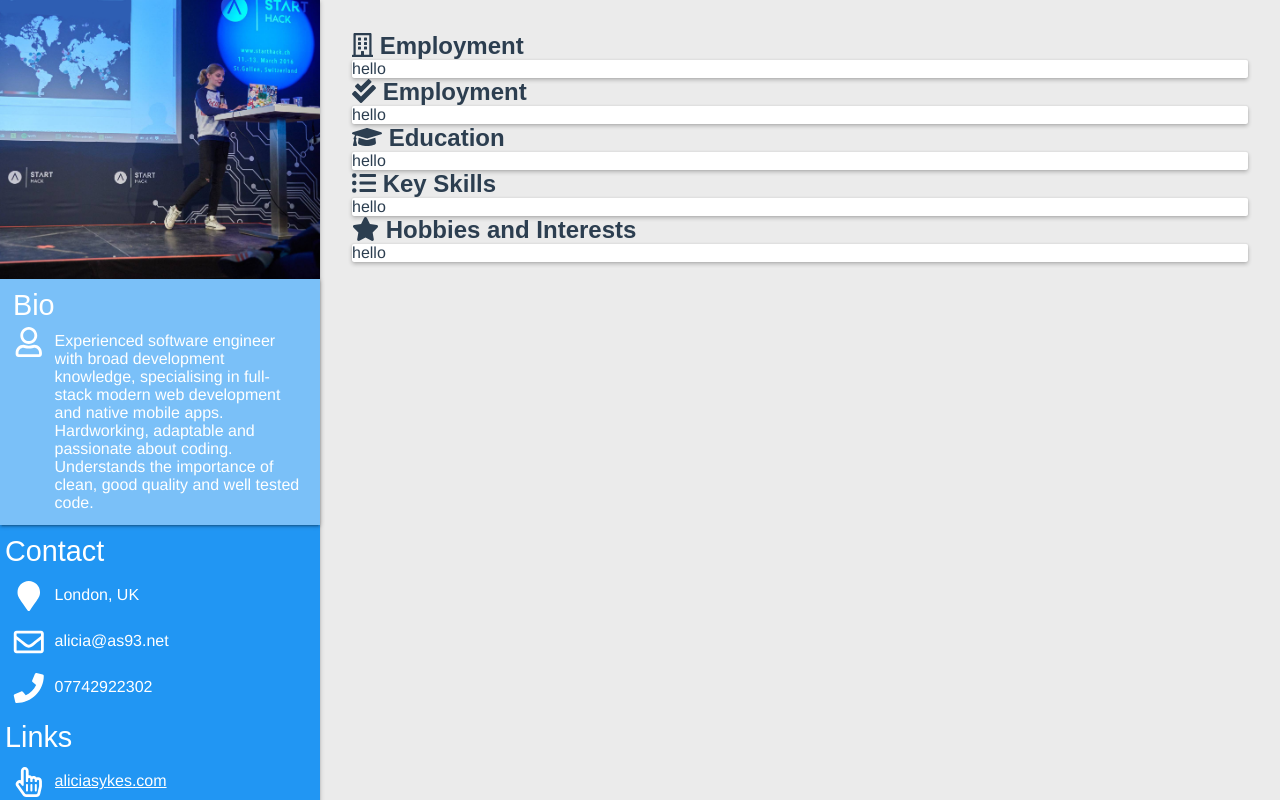
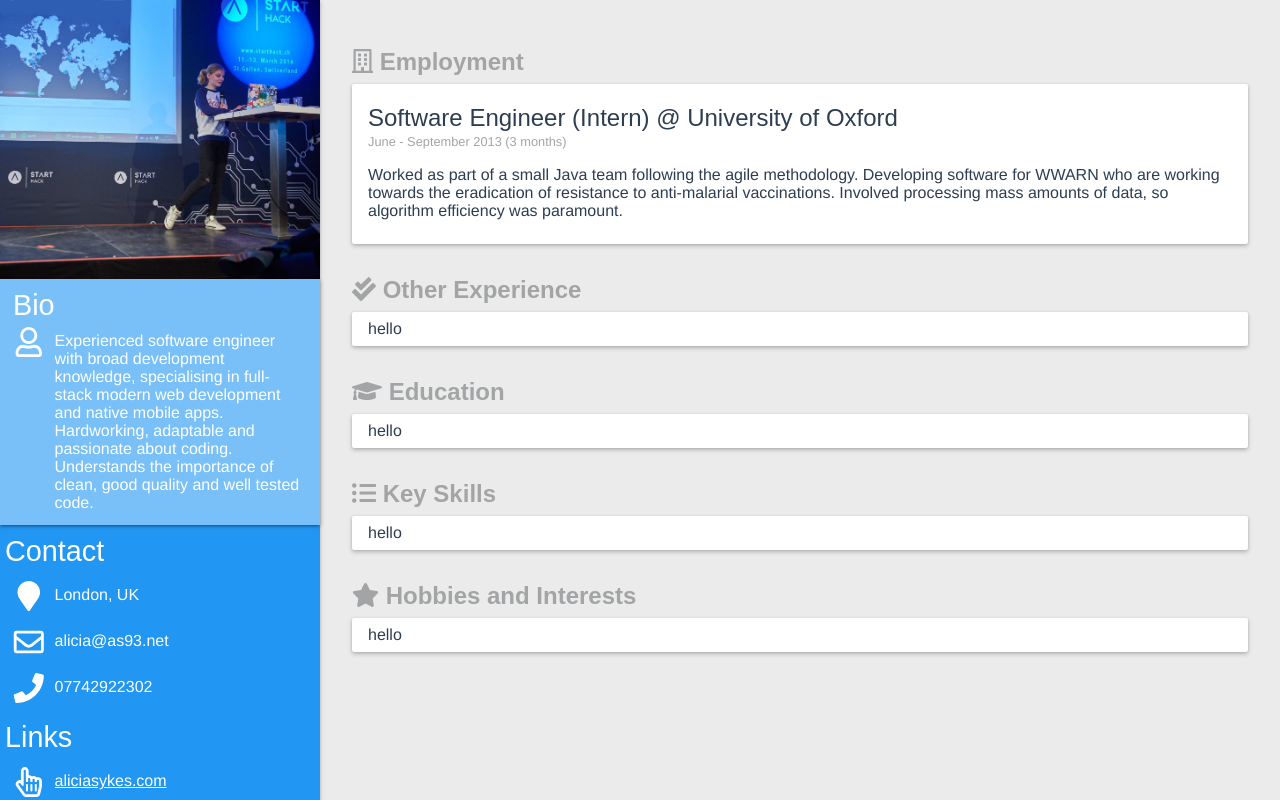
Before and after one commit to Lissy93/aliciasykes.com, a Vue app: page /cv in a window 1280 px wide. Shown: the top 800 px of the page. Built offline with nearby package versions, Linux system fonts and the light colour scheme.

Commit message:
Did some work on CV page

```diff
--- a/src/views/Cv.vue
+++ b/src/views/Cv.vue
@@ -98,8 +98,14 @@
           <font-awesome-icon :icon="['far', 'building']" class="side-panel-icon" />
           Employment
         </h3>
-        <Card>
-          hello
+        <Card class="section-card">
+          <h4>Software Engineer (Intern) @ University of Oxford</h4>
+          <span class="date-subtitle">June - September 2013 (3 months)</span>
+          <p>
+            Worked as part of a small Java team following the agile methodology. Developing software for
+            WWARN who are working towards the eradication of resistance to anti-malarial vaccinations.
+            Involved processing mass amounts of data, so algorithm efficiency was paramount.
+          </p>
         </Card>
       </section>
 
@@ -107,9 +113,9 @@
       <section>
         <h3>
           <font-awesome-icon icon="check-double" class="side-panel-icon" />
-          Employment
+          Other Experience
         </h3>
-        <Card>
+        <Card class="section-card">
           hello
         </Card>
       </section>
@@ -120,7 +126,7 @@
           <font-awesome-icon icon="graduation-cap" class="side-panel-icon" />
           Education
         </h3>
-        <Card>
+        <Card class="section-card">
           hello
         </Card>
       </section>
@@ -131,7 +137,7 @@
           <font-awesome-icon icon="list-ul" class="side-panel-icon" />
           Key Skills
         </h3>
-        <Card>
+        <Card class="section-card">
           hello
         </Card>
       </section>
@@ -142,7 +148,7 @@
           <font-awesome-icon icon="star" class="side-panel-icon" />
           Hobbies and Interests
         </h3>
-        <Card>
+        <Card class="section-card">
           hello
         </Card>
       </section>
@@ -177,14 +183,33 @@ export default class Cv extends Vue {}
 }
 
 main {
+    padding: 2em;
+    display: flex;
+    flex-direction: column;
 
   h3 {
     margin: 0;
+    color: #a2a4a5;
   }
 
-    padding: 2em;
-    display: flex;
-    flex-direction: column;
+  section {
+    margin: 1em 0;
+    .section-card {
+      padding: 0.5em 1em;
+      margin-top: 0.5em;
+
+      h4 {
+        font-size: 1.5em;
+        font-weight: normal;
+        margin: 0.5em 0 0 0;
+      }
+      span.date-subtitle {
+        font-size: 0.8em;
+        color: #a2a4a5;
+      }
+    }
+  }
+
 
 }
 
```
